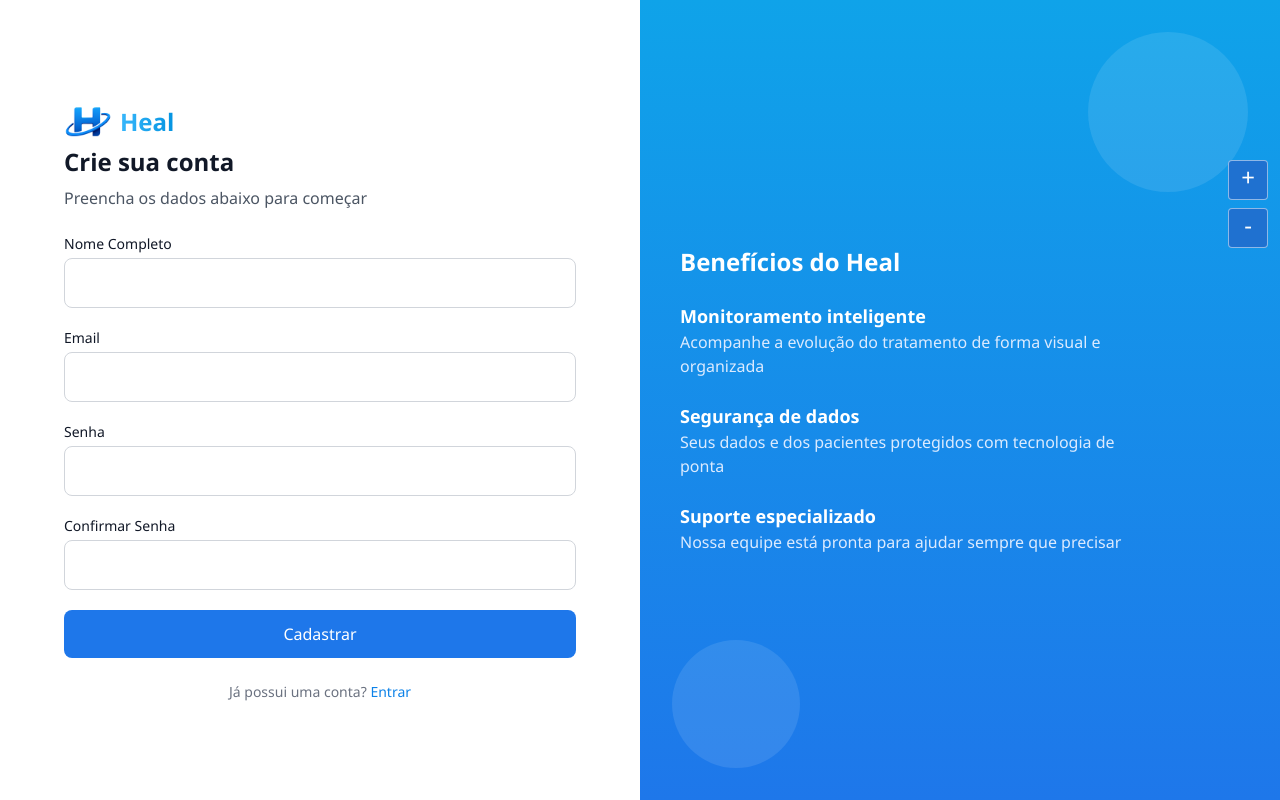
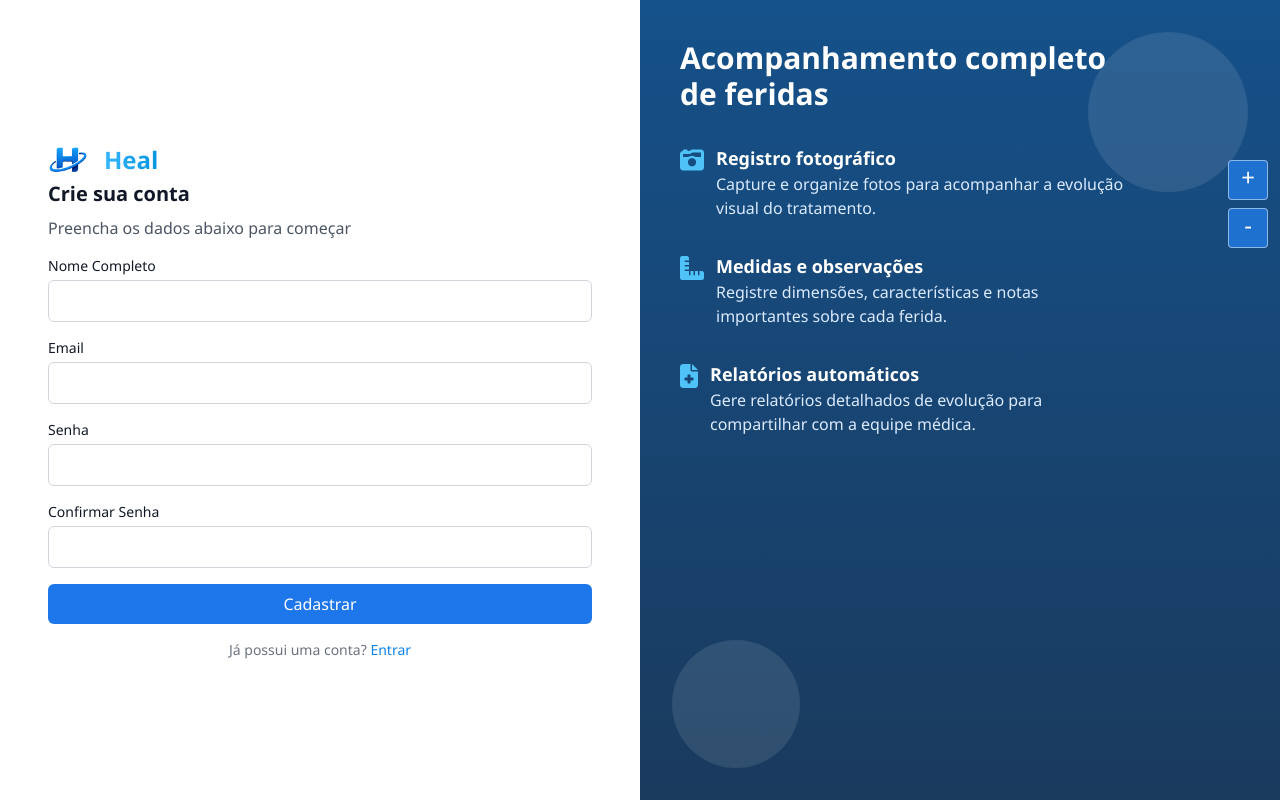
Before and after one commit to pedrotescaro/landing-page-heal, a PHP site: page /cadastrar.html in a window 1280 px wide. Run offline with PHP 8.4, Linux system fonts and the light colour scheme; some libraries are stand-ins or nearby versions.

Commit message:
[feat] Adição do modo escuro(dark), e mudanças no cadastrar e login no html

```diff
--- a/cadastrar.html
+++ b/cadastrar.html
@@ -17,62 +17,72 @@
   <div class="flex flex-col md:flex-row full-screen">
 
    <!-- Lado Esquerdo: Formulário de Cadastro -->
-    <div class="w-full md:w-1/2 register-left bg-white flex flex-col justify-center p-8 md:p-16">
+<div class="w-full md:w-1/2 register-left bg-white flex flex-col justify-center p-8 md:p-12">
   <div class="flex items-center gap-2">
-        <img src="imgs/Logo_Heal4.png" alt="Heal Logo" class="w-12 object-contain">
-        <div class="logo">Heal</div>
+    <img src="imgs/Logo_Heal4.png" alt="Heal Logo" class="w-10 object-contain">
+    <div class="logo ml-2">Heal</div>
   </div>
-      <h2 class="text-2xl font-bold text-[#111827] mb-2">Crie sua conta</h2>
-      <p class="text-gray-600 mb-6">Preencha os dados abaixo para começar</p>
+  <h2 class="text-xl font-bold text-[#111827] mb-2">Crie sua conta</h2>
+  <p class="text-gray-600 mb-4">Preencha os dados abaixo para começar</p>
 
-      <form action="php/cadastrar.php" method="POST" class="space-y-5">
+  <form action="php/cadastrar.php" method="POST" class="space-y-4">
     <div>
       <label for="nome" class="block text-sm font-medium text-[#111827] mb-1">Nome Completo</label>
       <input type="text" id="name" name="name" required
-            class="w-full px-4 py-3 border border-gray-300 rounded-lg focus:outline-none focus:ring-2 focus:ring-[#1E77EA]">
+        class="w-full px-3 py-2 border border-gray-300 rounded-md focus:outline-none focus:ring-2 focus:ring-[#1E77EA]">
     </div>
     <div>
       <label for="email" class="block text-sm font-medium text-[#111827] mb-1">Email</label>
       <input type="email" id="email" name="email" required
-            class="w-full px-4 py-3 border border-gray-300 rounded-lg focus:outline-none focus:ring-2 focus:ring-[#1E77EA]">
+        class="w-full px-3 py-2 border border-gray-300 rounded-md focus:outline-none focus:ring-2 focus:ring-[#1E77EA]">
     </div>
     <div>
       <label for="senha" class="block text-sm font-medium text-[#111827] mb-1">Senha</label>
       <input type="password" id="password" name="password" required
-            class="w-full px-4 py-3 border border-gray-300 rounded-lg focus:outline-none focus:ring-2 focus:ring-[#1E77EA]">
+        class="w-full px-3 py-2 border border-gray-300 rounded-md focus:outline-none focus:ring-2 focus:ring-[#1E77EA]">
     </div>
     <div>
       <label for="confirmar_senha" class="block text-sm font-medium text-[#111827] mb-1">Confirmar Senha</label>
       <input type="password" id="confirm-password" name="confirm-password" required
-            class="w-full px-4 py-3 border border-gray-300 rounded-lg focus:outline-none focus:ring-2 focus:ring-[#1E77EA]">
+        class="w-full px-3 py-2 border border-gray-300 rounded-md focus:outline-none focus:ring-2 focus:ring-[#1E77EA]">
     </div>
 
     <button type="submit"
-          class="w-full bg-[#1E77EA] hover:bg-[#0369A0] text-white font-medium py-3 rounded-lg transition-colors">
+      class="w-full bg-[#1E77EA] hover:bg-[#0369A0] text-white font-medium py-2 rounded-md transition-colors">
       Cadastrar
     </button>
   </form>
-      <p class="text-center text-sm text-gray-500 mt-6">
+
+  <p class="text-center text-sm text-gray-500 mt-4">
     Já possui uma conta? <a href="login.html" class="text-[#0D82E8] hover:underline">Entrar</a>
   </p>
 </div>
 
     <!-- Lado Direito: Informações do App -->
-    <div class="register-right w-full md:w-1/2 bg-gradient-to-b from-[#0FA3E9] to-[#1E77EA] text-white p-10 relative flex items-center">
+    <div class="register-right w-full md:w-1/2 bg-gradient-to-b from-[#15518a] to-[#1a3a5d] text-white p-10 relative f</div>lex items-center">
       <div class="z-10 max-w-md">
-        <h2 class="text-2xl font-bold mb-6">Benefícios do Heal</h2>
-        <div class="space-y-6">
+        <h2 class="text-3xl font-extrabold mb-8">Acompanhamento completo de feridas</h2>
+        <div class="space-y-8">
+          <div class="flex items-start gap-3">
+            <i class="fa-solid fa-camera-retro text-2xl text-[#4FC3F7]"></i>
             <div>
-            <h3 class="font-semibold text-lg">Monitoramento inteligente</h3>
-            <p class="text-blue-100">Acompanhe a evolução do tratamento de forma visual e organizada</p>
+              <h3 class="font-semibold text-lg">Registro fotográfico</h3>
+              <p class="text-blue-100">Capture e organize fotos para acompanhar a evolução visual do tratamento.</p>
             </div>
+          </div>
+          <div class="flex items-start gap-3">
+            <i class="fa-solid fa-ruler-combined text-2xl text-[#4FC3F7]"></i>
             <div>
-            <h3 class="font-semibold text-lg">Segurança de dados</h3>
-            <p class="text-blue-100">Seus dados e dos pacientes protegidos com tecnologia de ponta</p>
+              <h3 class="font-semibold text-lg">Medidas e observações</h3>
+              <p class="text-blue-100">Registre dimensões, características e notas importantes sobre cada ferida.</p>
             </div>
+          </div>
+          <div class="flex items-start gap-3">
+            <i class="fa-solid fa-file-medical text-2xl text-[#4FC3F7]"></i>
             <div>
-            <h3 class="font-semibold text-lg">Suporte especializado</h3>
-            <p class="text-blue-100">Nossa equipe está pronta para ajudar sempre que precisar</p>
+              <h3 class="font-semibold text-lg">Relatórios automáticos</h3>
+              <p class="text-blue-100">Gere relatórios detalhados de evolução para compartilhar com a equipe médica.</p>
+            </div>
           </div>
         </div>
       </div>
--- a/css/generalcss.css
+++ b/css/generalcss.css
@@ -73,8 +73,6 @@
         }
 
 
-
-
         * {
             margin: 0;
             padding: 0;
@@ -97,8 +95,14 @@
         }
 
      /* Header Styles */
+    #container header-container{
+        background-color: hsl(var(--background));
+        color: hsl(var(--foreground));
+    }
+
      header {
-            background-color: white;
+            background-color: hsl(var(--background));
+            color: hsl(var(--foreground));
             box-shadow: 0 2px 10px rgba(0, 0, 0, 0.1);
             position: fixed;
             width: 100%;
@@ -106,7 +110,10 @@
             z-index: 100;
         }
 
+
         .header-container {
+            background-color: hsl(var(--background));
+            color: hsl(var(--foreground));
             display: flex;
             justify-content: space-between;
             align-items: center;
@@ -154,6 +161,8 @@
         }
 
         .nav-links {
+            background-color: hsl(var(--background));
+            color: hsl(var(--foreground));
             display: flex;
             gap: 2rem;
             transition: all 0.3s ease;
@@ -161,6 +170,7 @@
 
         .nav-links a {
             text-decoration: none;
+            background-color: hsl(var(--background));
             color: hsl(var(--foreground));
             font-weight: 500;
             transition: all 0.3s;
@@ -849,7 +859,7 @@
             left: 0;
             right: 0;
             height: calc(100vh - 70px);
-            background: white;
+            background-color: hsl(var(--background));
             padding: 2rem 1rem;
             flex-direction: column;
             transform: translateX(-100%);
@@ -888,8 +898,8 @@
             margin-left: 1rem;
         }
 
-        .language-selector option {
-            background: white;
+    .language-selector option {
+            background-color: hsl(var(--background));
             color: hsl(var(--foreground));
         }
 
@@ -899,3 +909,167 @@
                 width: 100%;
             }
         }
+
+          body.dark {
+    --background: 222 47% 11%; /* fundo escuro */
+    --foreground: 210 40% 98%; /* texto claro */
+    --primary: 201 96% 60%;
+    --primary-foreground: 222 47% 10%;
+    --muted: 215 20% 20%;
+    --muted-foreground: 210 20% 70%;
+    --border: 215 20% 30%;
+}
+body.dark {
+    background-color: hsl(var(--background));
+    color: hsl(var(--foreground));
+}
+
+body.dark label{
+     background-color: hsl(var(--background));
+    color: hsl(var(--foreground));
+
+}
+
+body.dark footer {
+    background-color: hsl(222 47% 8%);
+}
+
+body.dark header{
+    background-color: hsl(var(--background));
+            color: hsl(var(--foreground));
+}
+
+body.dark .feedback{
+    background-color: hsl(var(--background));
+            color: hsl(var(--foreground));
+}
+     /* Your provided CSS for dark mode */
+        body.dark textarea,
+        body.dark .feedback textarea,
+        body.dark .feedback input,
+        body.dark .feedback section,
+        body.dark .feedback form,
+        body.dark .feedback button,
+        body.dark .feedback .btn,
+        body.dark .feedback .btn-primary,
+        body.dark .feedback .btn-outline,
+        body.dark .feedback textarea,
+        body.dark .feedback input,
+        body.dark .feedback select,
+        body.dark .feedback option {
+            background-color: hsl(var(--muted));
+            color: hsl(var(--foreground));
+            border-color: hsl(var(--border));
+        }
+
+        body.dark .feedback label {
+            color: hsl(var(--foreground));
+        }
+
+        body.dark .feedback h2 {
+            color: hsl(var(--primary));
+        }
+
+        body.dark .feedback form {
+            background-color: hsl(var(--background));
+            border-color: hsl(var(--border));
+            box-shadow: 0 4px 20px rgba(0,0,0,0.15);
+        }
+
+        body.dark .feedback label {
+            color: hsl(var(--primary));
+        }
+
+        body.dark .feedback select,
+        body.dark .feedback textarea,
+        body.dark .feedback input {
+            background-color: hsl(222 47% 16%); /* This is what you want for the dropdown in dark mode */
+            color: hsl(var(--primary));
+            border-color: hsl(var(--primary));
+        }
+
+        body.dark .feedback option {
+            background-color: hsl(222 47% 16%); /* Ensure options also have dark background */
+            color: hsl(var(--primary));
+        }
+
+        body.dark .feedback button,
+        body.dark .feedback .btn,
+        body.dark .feedback .btn-primary {
+            background: linear-gradient(to right, hsl(var(--primary)), hsl(var(--primary) / 1.2));
+            color: hsl(var(--primary-foreground));
+            border: none;
+            box-shadow: 0 4px 12px rgba(0,0,0,0.15);
+        }
+
+        body.dark .feedback button:hover,
+        body.dark .feedback .btn:hover,
+        body.dark .feedback .btn-primary:hover {
+            filter: brightness(1.1);
+            box-shadow: 0 6px 16px rgba(0,0,0,0.2);
+        }
+
+        /* Define your HSL custom properties here if they are not already defined globally */
+        /* Example: */
+        :root {
+            --background: 0 0% 100%;    /* Light mode background */
+            --foreground: 222 47% 11%;  /* Light mode foreground */
+            --primary: 200 80% 50%;     /* Light mode primary color */
+            --primary-foreground: 0 0% 100%; /* Light mode primary foreground */
+            --muted: 210 20% 90%;       /* Light mode muted color */
+            --border: 210 20% 80%;      /* Light mode border color */
+        }
+
+        body.dark {
+            --background: 222 47% 11%;  /* Dark mode background */
+            --foreground: 210 20% 98%;  /* Dark mode foreground */
+            --primary: 200 80% 60%;     /* Dark mode primary color (slightly lighter for contrast) */
+            --primary-foreground: 210 20% 98%; /* Dark mode primary foreground */
+            --muted: 222 47% 16%;       /* Dark mode muted color */
+            --border: 222 47% 20%;      /* Dark mode border color */
+        }
+
+body.dark .pricing-card,
+body.dark .feature-card,
+body.dark .testimonial-card,
+body.dark form,
+body.dark .nav-links {
+    background-color: hsl(var(--background));
+    color: hsl(var(--foreground));
+}
+
+body.dark .btn-outline {
+    color: hsl(var(--primary));
+    border-color: hsl(var(--primary));
+}
+
+body.dark .btn-outline:hover {
+    background-color: hsl(var(--primary) / 0.1);
+}
+
+body.dark .hero p,
+body.dark .section-header p,
+body.dark .faq-answer,
+body.dark .testimonial-card p,
+body.dark .testimonial-role {
+    color: hsl(var(--muted-foreground));
+}
+
+
+.user-info {
+    display: flex;
+    align-items: center;
+    gap: 15px; /* espaço entre os elementos */
+}
+
+.user-name {
+    font-weight: 500; /* peso da fonte médio */
+    color: hsl(var(--foreground));
+    padding: 4px 8px; /* leve preenchimento ao redor do texto */
+}
+
+
+.user-name {
+    font-weight: 500;
+    color: hsl(var(--foreground));
+}
```
Also changed, not shown: index.html (+14 -11 lines), js/script-mododark.js (added, +15 -0 lines), login.html (+15 -7 lines). Lines whose indentation alone changed are shown as unchanged.
